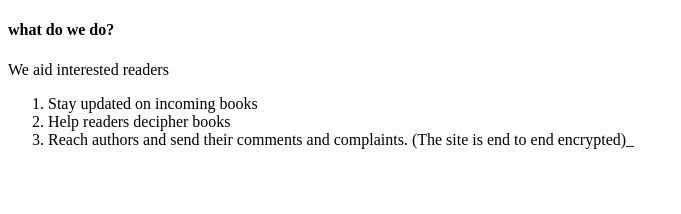
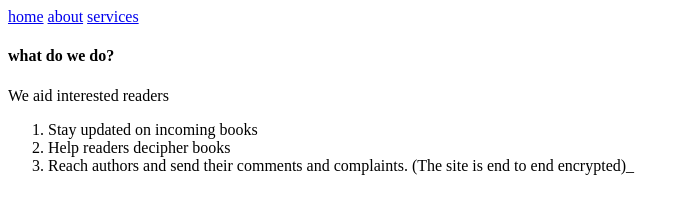
Before and after one commit to nyamburakiarie/portfolio, a plain HTML site: page services.html in a window 1280 px wide. Shown: the whole page, without its empty margins (0-681 px from the left). Drawn offline with Linux system fonts and the light colour scheme.

Commit message:
Update services.html

```diff
--- a/services.html
+++ b/services.html
@@ -5,6 +5,9 @@
     <title>services</title>
 </head>
 <body>
+    <a href="index.html"> home</a>
+    <a href="about.html">about</a>
+    <a href="services.html">services</a>
 
     <h4>what do we do?</h4>
     <p>We aid interested readers
```
